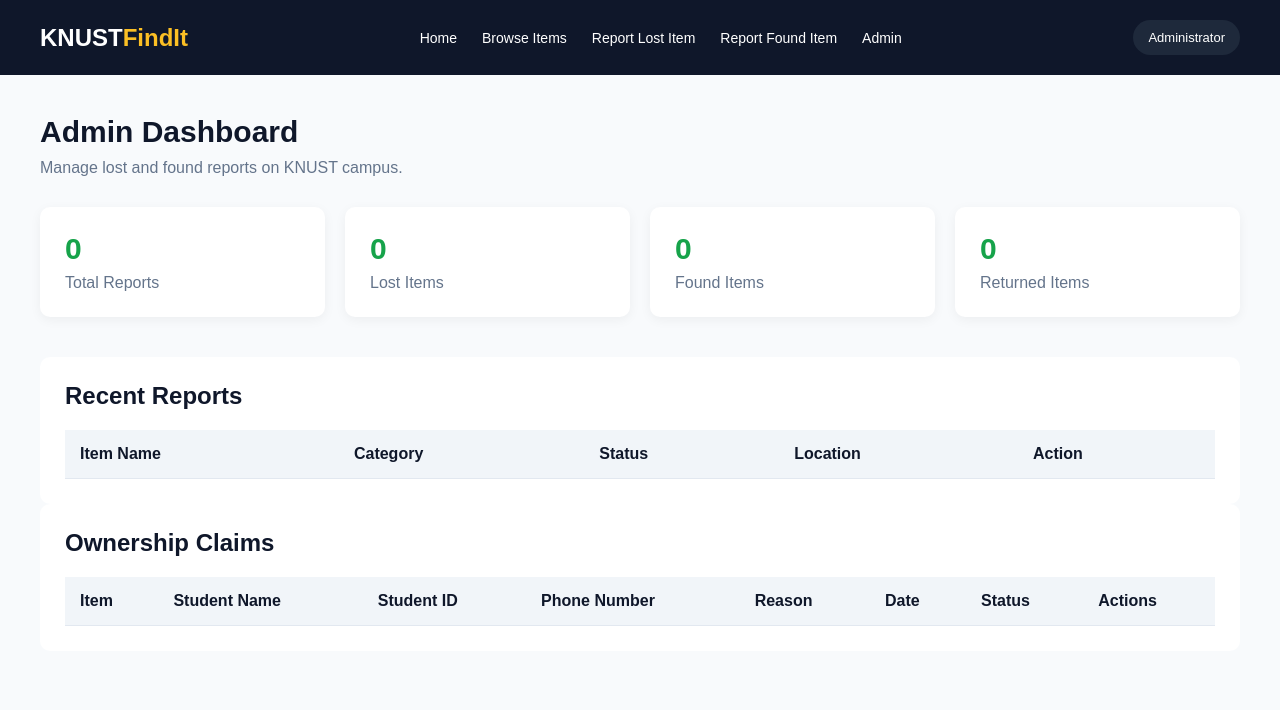
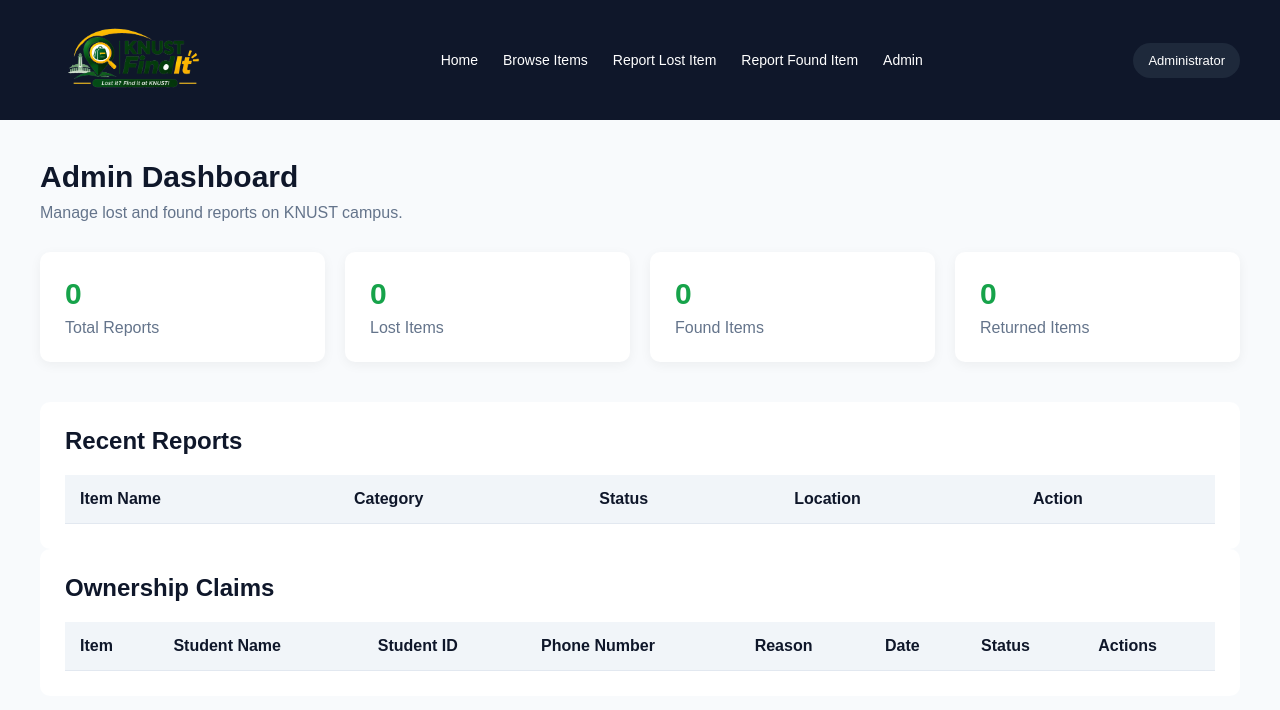
Before and after one commit to ampahjeffery33-stack/KNUST-FindIt, a plain HTML site: page admin.html in a window 1280 px wide. Drawn offline with Linux system fonts and the light colour scheme.

Commit message:
Updated browse.html , admin.html

```diff
--- a/admin.html
+++ b/admin.html
@@ -13,7 +13,11 @@
     <!-- Navigation -->
 
     <header>
-      <div class="logo">KNUST <span>FindIt</span></div>
+      <div class="logo">
+        <a href="index1.html">
+          <img src="images/Capture 3.png" alt="KNUST FindIt" />
+        </a>
+      </div>
 
       <nav>
         <a href="index1.html">Home</a>
```
Also changed, not shown: browse.html (+5 -1 lines).
